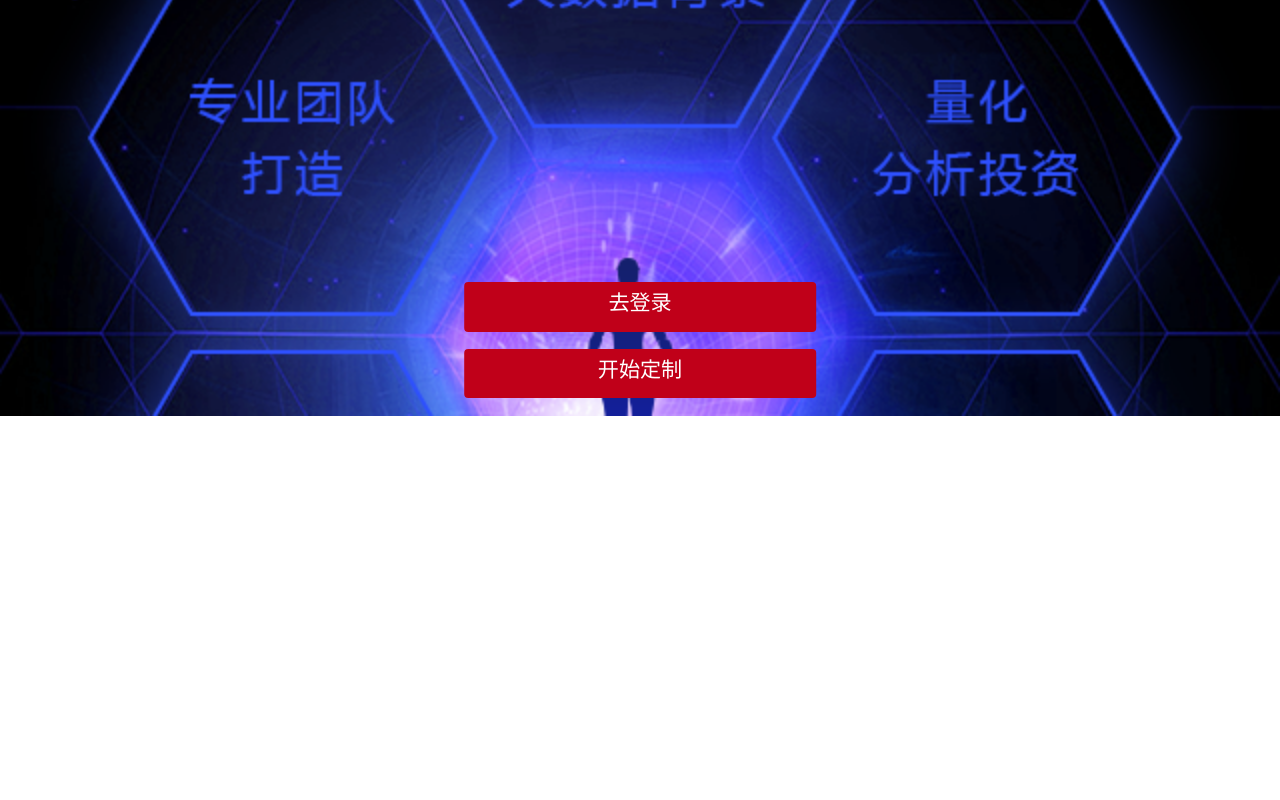
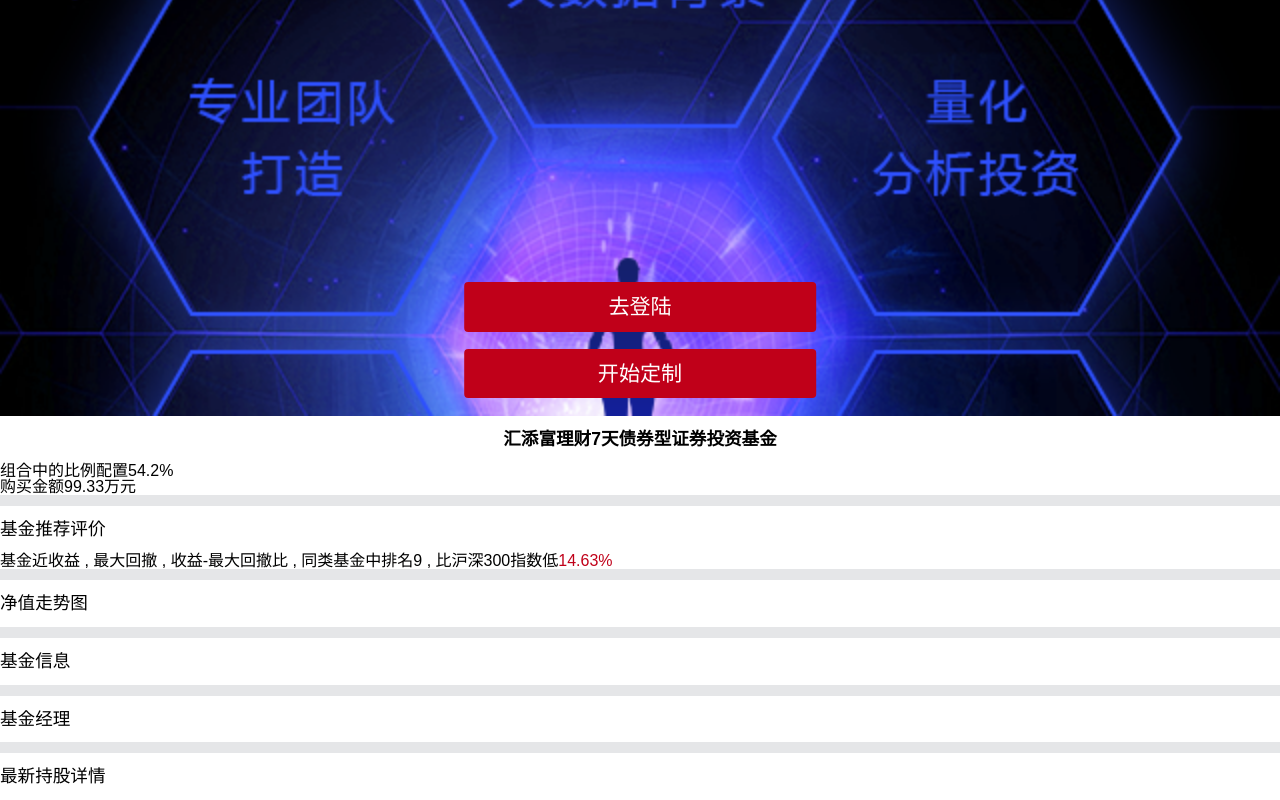
Before and after one commit to gongjingyi/vuefof, a Vue app: page /#/detail in a window 1280 px wide. Shown: the part 384-1184 px from the top of the page. Before the commit the page ends 800 px from the top, so only its background shows below. Built offline with nearby package versions, Linux system fonts and the light colour scheme; what vue-resource would draw is missing.

Commit message:
更新代码

```diff
--- a/src/App.vue
+++ b/src/App.vue
@@ -1,6 +1,7 @@
 <template>
   <div class="app-vue">
     <Index></Index>
+     <router-view></router-view>
   </div>
 </template>
 
--- a/src/common/stylus/base.styl
+++ b/src/common/stylus/base.styl
@@ -25,6 +25,13 @@
   height: calc(42px * 1.172)
   width: calc(300px * 1.172)
   border-radius: 4px
+  line-height: calc(42px * 1.172)
+  text-align: center
+  span
+    display: inline-block
+    width: 100%
+    height 100%
+    line-height: calc(42px * 1.172)
   a
     display: inline-block
     height: 100%
--- a/src/components/commit/commit.vue
+++ b/src/components/commit/commit.vue
@@ -74,7 +74,7 @@
                                             <span class="child-barR">44.3%</span>
                                         </span>
                                     </span>
-                                    <span data-stockid="" data-stockname="" data-stockpct="" data-stockmoney="">详情</span>
+                                    <router-link to="/detail" data-stockid="" data-stockname="" data-stockpct="" data-stockmoney="">详情</router-link>
                                 </li>
                                                                 <li>
                                     <span></span>
@@ -85,7 +85,7 @@
                                             <span class="child-barR">44.3%</span>
                                         </span>
                                     </span>
-                                    <span data-stockid="" data-stockname="" data-stockpct="" data-stockmoney="">详情</span>
+                                    <router-link to="/detail" data-stockid="" data-stockname="" data-stockpct="" data-stockmoney="">详情</router-link>
                                 </li>
                             </ul>
                         </span>
@@ -110,7 +110,7 @@
                                             <span class="child-barR">44.3%</span>
                                         </span>
                                     </span>
-                                    <span data-stockid="" data-stockname="" data-stockpct="" data-stockmoney="">详情</span>
+                                    <router-link to="/detail" data-stockid="" data-stockname="" data-stockpct="" data-stockmoney="">详情</router-link>
                                 </li>
                                 <li>
                                     <span></span>
@@ -121,7 +121,7 @@
                                             <span class="child-barR">44.3%</span>
                                         </span>
                                     </span>
-                                    <span data-stockid="" data-stockname="" data-stockpct="" data-stockmoney="">详情</span>
+                                    <router-link to="/detail" data-stockid="" data-stockname="" data-stockpct="" data-stockmoney="">详情</router-link>
                                 </li>
                             </ul>
                         </span>
--- a/src/components/detail/detail.vue
+++ b/src/components/detail/detail.vue
@@ -1,8 +1,68 @@
 <template>
+    <div class="cont-detail">
+        <div class="detail-list detail-list1">
+            <div class="detail-list-tip first">
+                <span class="stockname">汇添富理财7天债券型证券投资基金</span>
+            </div>
+            <div class="detail-peizhi">
+                <div class="detail-peizhiL">
+                    <span>组合中的比例配置</span>
+                    <span>
+                        <span class="radio"></span>
+                        <span class="radiobar"></span>
+                        <span class="radioval">54.2%</span>
+                    </span>
+                </div>
+                <div class="detail-peizhiR">
+                    <span>购买金额</span>
+                    <span>99.33万元</span>
+                </div>
+            </div>
+        </div>
+        <div class="detail-list detail-list2">
+            <div class="detail-list-tip">
+                <span>基金推荐评价</span>
+            </div>
+            <div class="detail-evaluate">基金近收益 , 最大回撤 , 收益-最大回撤比 , 同类基金中排名9 , 比沪深300指数低<span class="red">14.63%</span></div>
+        </div>
+        <div class="detail-list detail-list3">
+            <div class="detail-list-tip">
+                <span>净值走势图</span>
+            </div>
+        </div>
+        <div class="detail-list detail-list4">
+            <div class="detail-list-tip">
+                <span>基金信息</span>
+            </div>
+        </div>
+        <div class="detail-list detail-list5">
+            <div class="detail-list-tip">
+                <span>基金经理</span>
+            </div>
+        </div>
+        <div class="detail-list detail-list6">
+            <div class="detail-list-tip">
+                <span>最新持股详情</span>
+            </div>
+        </div>
+    </div>
 </template>
 
 <script>
 </script>
 
-<style>
+<style lang="stylus" rel="stylesheet/stylus">
+    @import '../../common/stylus/mixin.styl';
+    scalval = 1.172
+    .detail-list+.detail-list
+        border-top 10px * scalval solid #e5e6e8
+    .detail-list
+        .detail-list-tip
+            height 40px * scalval
+            line-height 40px * scalval
+            font-size 15px * scalval
+        .detail-list-tip.first
+            text-align center
+            .stockname
+                font-weight bold
 </style>
--- a/src/components/index/index.vue
+++ b/src/components/index/index.vue
@@ -1,41 +1,50 @@
 <template>
     <div class="content">
-        <div class="cont-index" v-if="indexshow>0">
+        <div class="cont-index">
             <div class="img-bg">
             </div>
-            <div class="but redB white font18 button1" @click="gologin">
-                <router-link to="/login">去登录</router-link>
+            <div class="but redB white font18 button1">
+                <span class="but-login">去登陆</span>
             </div>
-            <div class="but redB white font18 button2" @click="gosurvey">
-                <router-link to="/survey">开始定制</router-link>
+            <div class="but redB white font18 button2">
+                <span class="but-survey">开始定制</span>
             </div>
         </div>
-        <router-view></router-view>
     </div>
 </template>
 
 <script>
 export default {
   data() {
-    return {
-      indexshow: 1,
-      loginshow: 0,
-      surveyshow: 0
-    };
+    return {};
+  },
+  created() {
+    this.$nextTick(function() {
+      let _this = this;
+      _this.gologin(_this);
+      _this.gosurvey(_this);
+    });
   },
   methods: {
-    gologin() {
-      this.indexshow = 0;
-      this.loginshow = 1;
+    gologin(thisval) {
+      let _this = thisval;
+      document
+        .getElementsByClassName("but-login")[0]
+        .addEventListener("click", function(e) {
+          _this.$router.push({ path: "/login" });
+        });
     },
-    gosurvey() {
-      this.indexshow = 0;
-      this.surveyshow = 1;
+    gosurvey(thisval) {
+      let _this = thisval;
+      document
+        .getElementsByClassName("but-survey")[0]
+        .addEventListener("click", function(e) {
+          _this.$router.push({ path: "/survey" });
+        });
     }
   }
 };
 </script>
-
 <style lang="stylus" rel="stylesheet/stylus">
 @import '../../common/stylus/mixin.styl';
 scalval = 1.172
--- a/src/components/login/login.vue
+++ b/src/components/login/login.vue
@@ -11,9 +11,8 @@
                 <div class="password-icon"><span></span></div>
                 <div class="password-text"><input type="password" placeholder="请输入密码" value="" id="password" v-model="password"></div>
             </div>
-            <div class="login-but" @click="login">
-                <!-- <span>登录</span> -->
-                <router-link to="/survey" class="tab-login-a"><span>登录</span></router-link>
+            <div class="login-but">
+                <span class="tab-login-a" @click="login">登录</span>
             </div>
         </div>
     </div>
@@ -49,7 +48,7 @@
           ) {
             this.loginshow = 0;
             this.errorshow = 0;
-            window.location.href = "/survey";
+            this.$router.push({ path: "/survey" });
           } else {
             this.errorshow = 1;
           }
--- a/src/components/survey/survey.vue
+++ b/src/components/survey/survey.vue
@@ -80,7 +80,7 @@
             </div>
         </div>
         <div class="tab-survey-but">
-            <router-link to="/commit" class="tab-survey-but-a">完成</router-link>
+          <span class="tab-survey-but-a">完成</span>
         </div>
     </div>
 </template>
@@ -287,7 +287,6 @@
       document
         .getElementsByClassName("tab-survey-but-a")[0]
         .addEventListener("click", function(e) {
-          //   alert(_this.incomeval + _this.fundVal + _this.timeVal);
           if (_this.incomeval > 0 && _this.fundVal > 0 && _this.timeVal > 0) {
             document.cookie = "shouyi=" + _this.incomeval;
             document.cookie = "kuisun=" + _this.deficitValue;
@@ -295,14 +294,9 @@
               "total_amount=" + parseInt(parseFloat(_this.fundVal) * 10000);
             document.cookie =
               "surveyStr=" + _this.radioVal + "_" + _this.timechose;
-            // document.getElementsByClassName("tab-survey-but-a")[0].setAttribute("href", "/commit");
-            // window.location.href = "/commit";
+            _this.$router.push({ path: "/commit" });
           } else {
             alert("请将表单填写完整！");
-            // document
-            //   .getElementsByClassName("tab-survey-but-a")[0]
-            //   .setAttribute("href", "#");
-              // javascript:;
           }
         });
     }
@@ -405,7 +399,8 @@
                                 width 20%
         .tab-survey-but
             margin-top 15px * scalval
-            a
+            .tab-survey-but-a
+                display inline-block
                 height 35px * scalval
                 width 100%
                 line-height 35px * scalval
```
Also changed, not shown: 1 other file (tests, documents, lock files or other folders).
